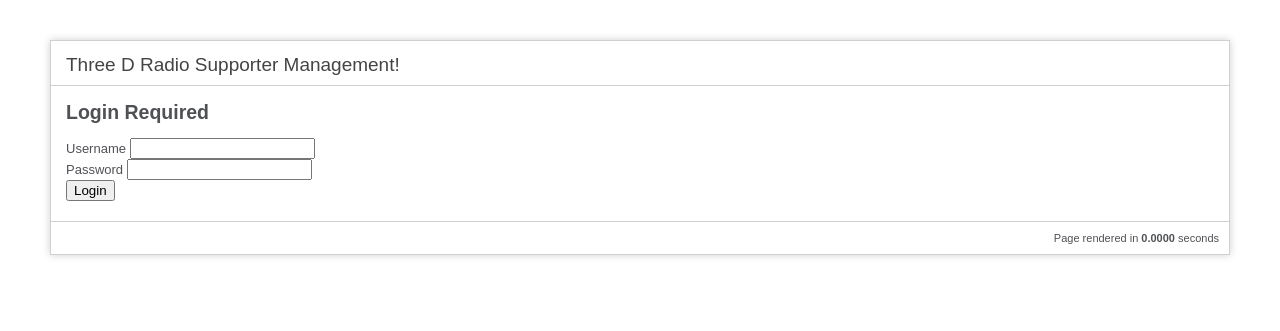
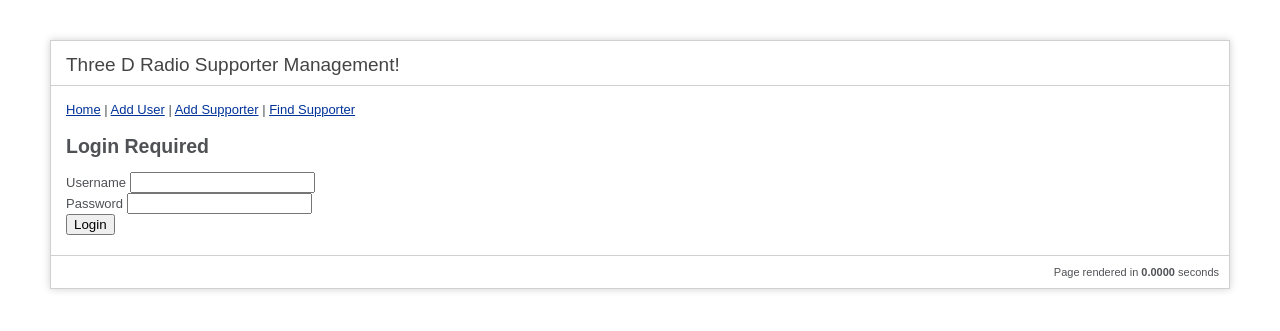
Before and after one commit to ThreeDRadio/SupporterBase, a CodeIgniter app: page /index.php/login in a window 1280 px wide. Shown: the top 331 px of the page. Run offline with CodeIgniter, Linux system fonts and the light colour scheme.

Commit message:
Tidy up man nav links.

```diff
--- a/application/views/header.php
+++ b/application/views/header.php
@@ -71,3 +71,9 @@
 	<h1>Three D Radio Supporter Management!</h1>
 
 	<div id="body">
+
+    <p><a href="<?php echo site_url('') ?>">Home</a> |
+    <a href="<?php echo site_url('users/add') ?>">Add User</a> |
+    <a href="<?php echo site_url('supporters/add') ?>">Add Supporter</a> |
+    <a href="<?php echo site_url('supporters/find') ?>">Find Supporter</a>
+</p>
--- a/application/views/welcome_message.php
+++ b/application/views/welcome_message.php
@@ -1,9 +1,4 @@
 
-    <p><a href="<?php echo site_url('users/add') ?>">Add User</a></p>
-
-    <p><a href="<?php echo site_url('supporters/add') ?>">Add Supporter</a></p>
-
-    <p><a href="<?php echo site_url('supporters/find') ?>">Find Supporter</a></p>
 
 <h2>Stats</h2>
 
```
